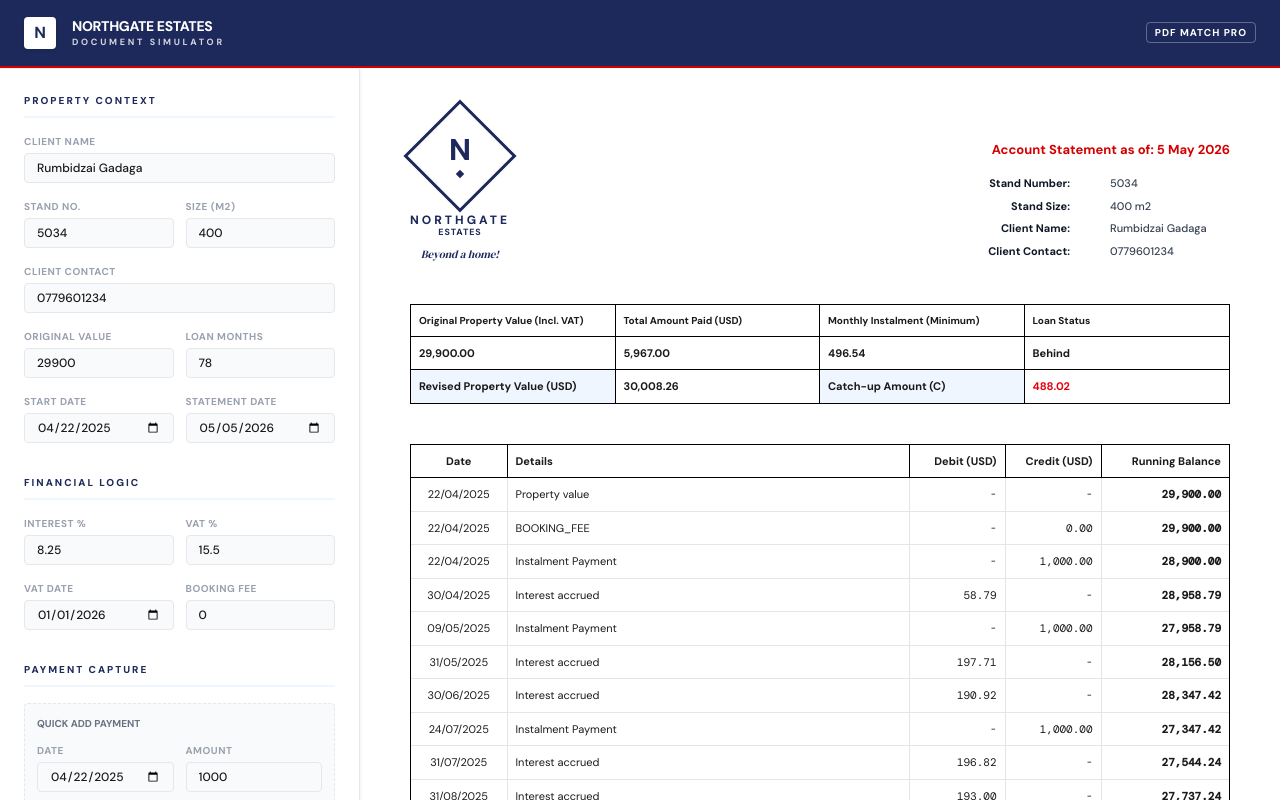
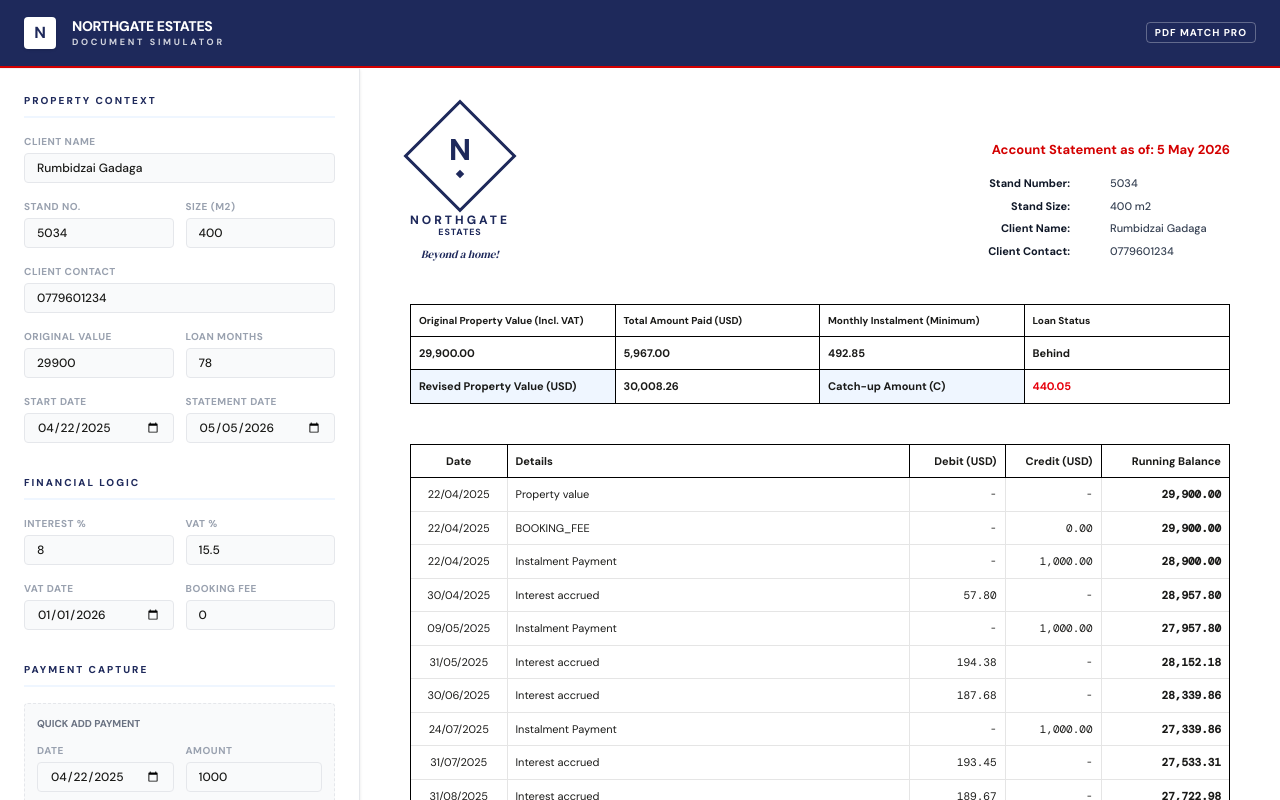
Before and after one commit to Five-Two-Two-Five/Northgate-statement-Sim, a React (Vite) app: page / in a window 1280 px wide. Shown: the top 800 px of the page. Built offline with nearby package versions, Linux system fonts and the light colour scheme.

Commit message:
Fix annual rate and update daily interest calculation method

```diff
--- a/src/App.tsx
+++ b/src/App.tsx
@@ -23,7 +23,7 @@ const DEFAULT_CLIENT: ClientInfo = {
 
 const DEFAULT_CONFIG: SimulationConfig = {
   stmtDate: '2026-05-05',
-  annualRate: 8.25,
+  annualRate: 8,
   vatRate: 15.5,
   vatDate: '2026-01-01',
   bookingFee: 0,
@@ -94,6 +94,8 @@ const getMonthLabel = (date: Date) =>
     year: 'numeric',
   });
 
+const INTEREST_DAY_BASIS = 360;
+
 const calculateMonthlyInstalment = (principal: number, annualRatePercent: number, loanMonths: number) => {
   if (principal <= 0 || loanMonths <= 0) {
     return null;
@@ -162,7 +164,7 @@ export default function App() {
 
     const annualRateDecimal = annualRate / 100;
     const vatRateDecimal = vatRate / 100;
-    const dailyRate = annualRateDecimal / 365;
+    const dailyRate = annualRateDecimal / INTEREST_DAY_BASIS;
     const dueDay = start.getDate();
     const minimumInstalment = calculateMonthlyInstalment(propValue, annualRate, loanMonths);
     const instalmentsDue = monthsElapsed(startDate, stmtDate);
@@ -889,7 +891,7 @@ export default function App() {
                         <div className="space-y-2 text-[11px] leading-relaxed">
                           <p>Interest follows the daily reducing balance method:</p>
                           <ul className="list-disc pl-5">
-                            <li>Closing Balance (day x) x (system rate / 365) = daily interest.</li>
+                            <li>Closing Balance (day x) x (system rate / 360) = daily interest.</li>
                             <li>Daily interest accrues through the month and is capitalised at month-end.</li>
                             <li>Payments reduce principal immediately, lowering future interest exposure.</li>
                           </ul>
```
Also changed, not shown: 1 other file (tests, documents, lock files or other folders).
